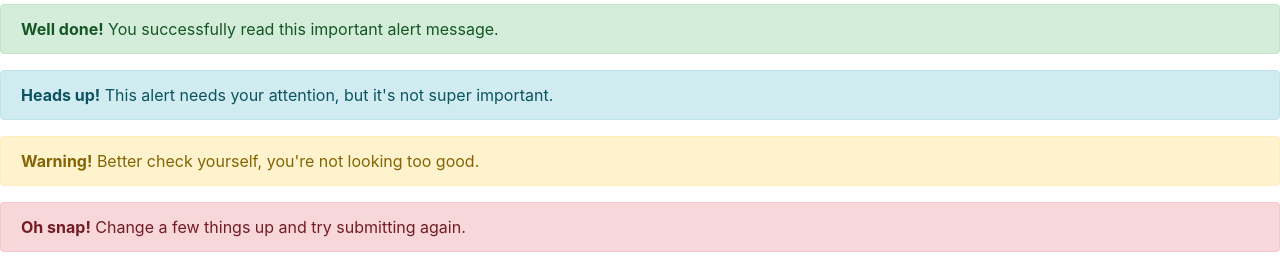
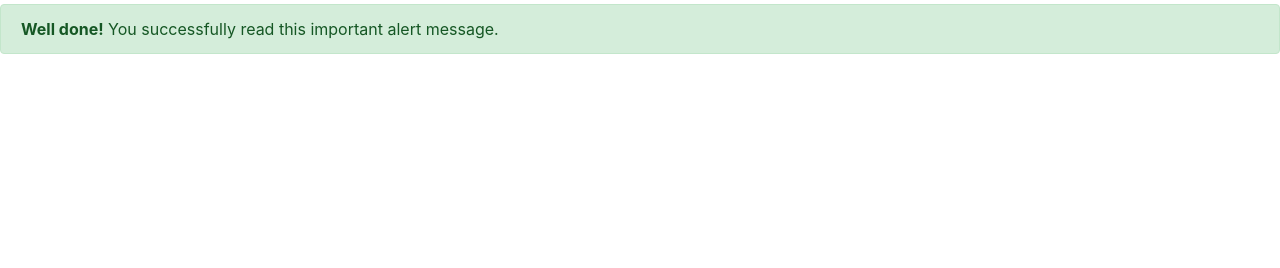
Before and after one commit to robertabononi/angular-loiane, an Angular app in the folder data-binding/: page / in a window 1280 px wide. Shown: the part 529-797 px from the top of the page. Built offline with nearby package versions, Linux system fonts and the light colour scheme.

Commit message:
feat: show alert's type using style binding

```diff
--- a/data-binding/src/app/data-binding/data-binding.component.html
+++ b/data-binding/src/app/data-binding/data-binding.component.html
@@ -29,16 +29,20 @@
       <br>
       <br>
 
-      <alert type="success">
+      <alert type="success"
+       [style.display]="classe.value == 'alert-success' ? 'block' : 'none'">
         <strong>Well done!</strong> You successfully read this important alert message.
       </alert>
-      <alert type="info">
+      <alert type="info"
+        [style.display]="classe.value == 'alert-info' ? 'block' : 'none'">
         <strong>Heads up!</strong> This alert needs your attention, but it's not super important.
       </alert>
-      <alert type="warning">
+      <alert type="warning"
+        [style.display]="classe.value == 'alert-warning' ? 'block' : 'none'">
         <strong>Warning!</strong> Better check yourself, you're not looking too good.
       </alert>
-      <alert type="danger">
+      <alert type="danger"
+      [style.display]="classe.value == 'alert-danger' ? 'block' : 'none'">>
         <strong>Oh snap!</strong> Change a few things up and try submitting again.
       </alert>
 
```
